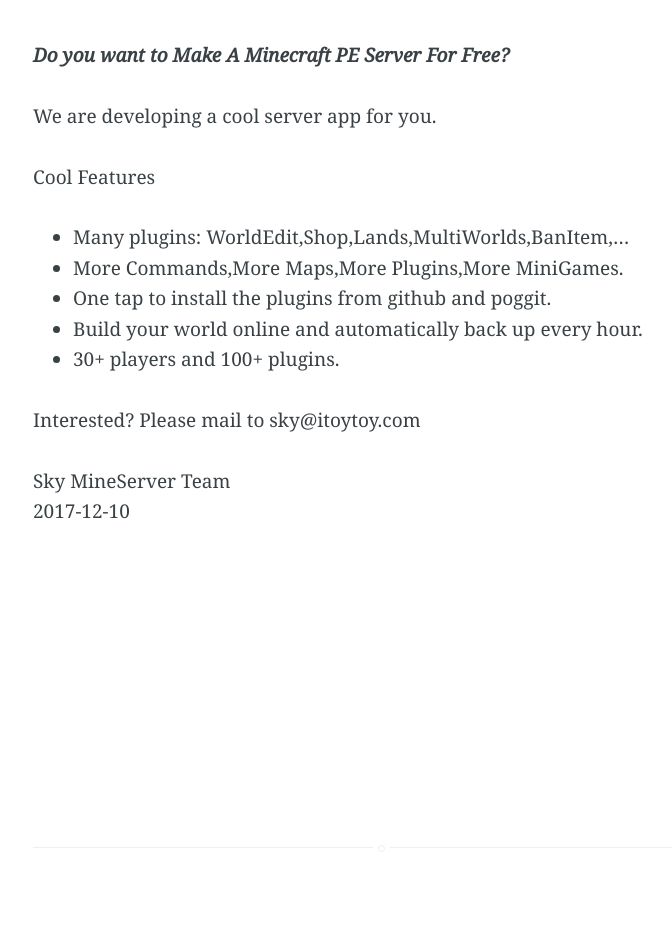
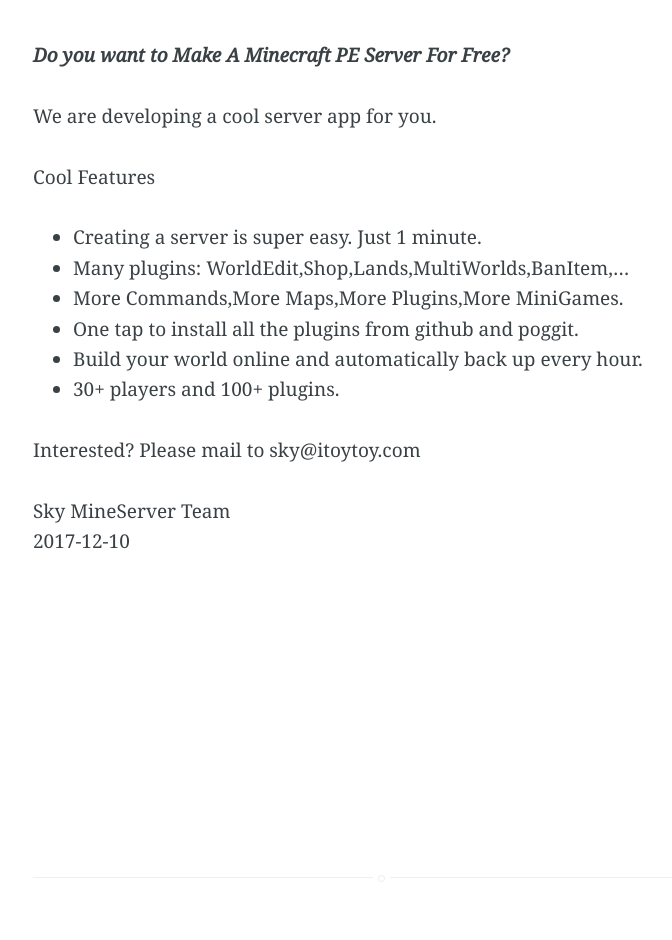
Before and after one commit to Minecraft-PE-Servers/Minecraft-PE-Servers.github.io, a Jekyll site: the page built from _posts/2016-06-10-mineserver-feedback.md, in a window 1280 px wide. Shown: the whole page, without its empty margins (257-929 px from the left). Built offline with Jekyll 4.4.1, drawn with Linux system fonts in a browser that asks for light colours.

Commit message:
Update 2016-06-10-mineserver-feedback.md

```diff
--- a/_posts/2016-06-10-mineserver-feedback.md
+++ b/_posts/2016-06-10-mineserver-feedback.md
@@ -11,9 +11,10 @@
 We are developing a cool server app for you.
 
 Cool Features
+- Creating a server is super easy. Just 1 minute.
 - Many plugins: WorldEdit,Shop,Lands,MultiWorlds,BanItem,...
 - More Commands,More Maps,More Plugins,More MiniGames.
-- One tap to install the plugins from github and poggit.
+- One tap to install all the plugins from github and poggit.
 - Build your world online and automatically back up every hour.
 - 30+ players and 100+ plugins.
 
```
